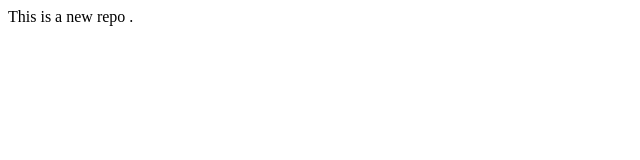
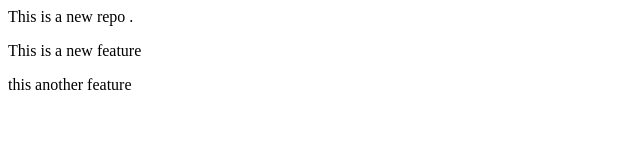
Before and after one commit to Naman09-12/local-repo, a plain HTML site: page index.html in a window 1280 px wide. Shown: the whole page, without its empty margins (0-640 px from the left). Drawn offline with Linux system fonts and the light colour scheme.

Commit message:
this is also new

```diff
--- a/index.html
+++ b/index.html
@@ -1 +1,3 @@
 <p>This is a new repo .</p>
+<p>This is a new feature</p>
+<p> this another  feature</p>
```
